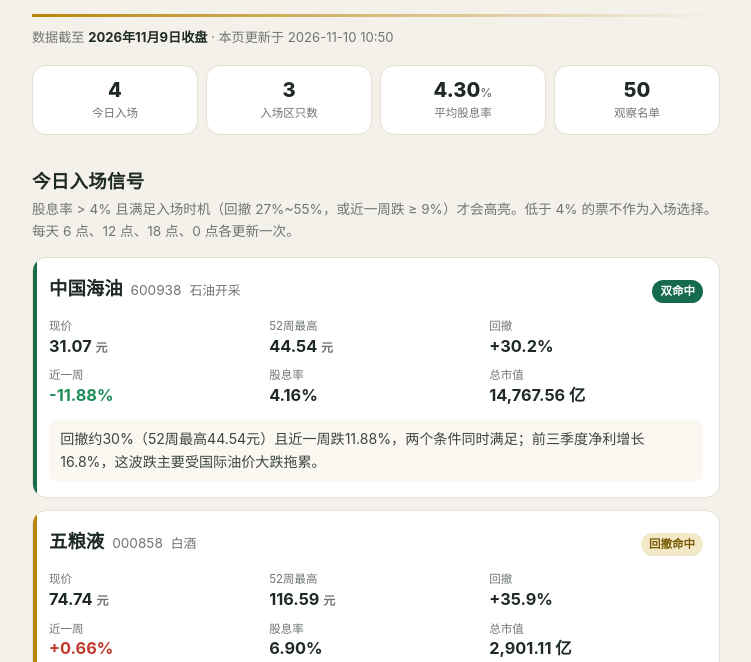
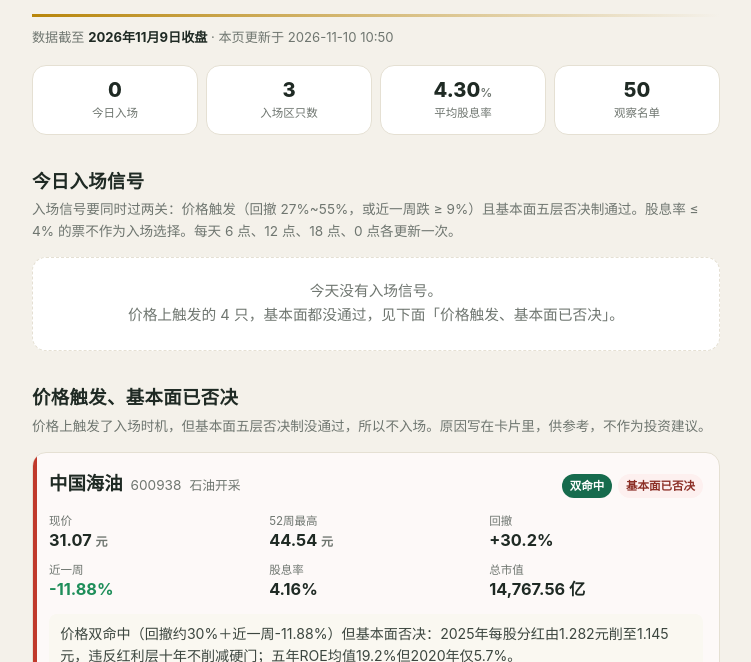
Before and after one commit to StellarLucas/brich, a plain HTML site: page index.html in a window 1280 px wide. Shown: the part 138-800 px from the top of the page, without its empty margins (264-1015 px from the left). Drawn offline with Linux system fonts and the light colour scheme.

Commit message:
Fundamental gate: entry signals now require price trigger + 5-layer pass

```diff
--- a/index.html
+++ b/index.html
@@ -66,6 +66,11 @@
   .up{color:var(--red)} .down{color:var(--down)}
   .hit-reason{font-size:.88rem; color:#3c463f; background:#faf8f1; border-radius:8px;
     padding:.55rem .7rem; margin-top:.85rem}
+  .hit.vetoed::before{background:#c0392b}
+  .hit.vetoed{background:#fdf9f8}
+  .badge.vetoed{background:#fdf0ef; color:#8c2f26}
+  .badge.fundbuy{background:#e3f0e8; color:var(--green)}
+  .hit-outlook{font-size:.85rem; color:var(--muted); margin-top:.5rem}
 
   /* ---------- news ---------- */
   .news-filters{display:flex; gap:.45rem; flex-wrap:wrap; margin-bottom:.7rem}
@@ -199,8 +204,20 @@
 
   <section id="sec-hits">
     <h2>今日入场信号</h2>
-    <p class="sec-sub">股息率 &gt; 4% 且满足入场时机（回撤 27%~55%，或近一周跌 ≥ 9%）才会高亮。低于 4% 的票不作为入场选择。每天 6 点、12 点、18 点、0 点各更新一次。</p>
+    <p class="sec-sub">入场信号要同时过两关：价格触发（回撤 27%~55%，或近一周跌 ≥ 9%）且基本面五层否决制通过。股息率 ≤ 4% 的票不作为入场选择。每天 6 点、12 点、18 点、0 点各更新一次。</p>
     <div id="hits"></div>
+  </section>
+
+  <section id="sec-vetoed">
+    <h2>价格触发、基本面已否决</h2>
+    <p class="sec-sub">价格上触发了入场时机，但基本面五层否决制没通过，所以不入场。原因写在卡片里，供参考，不作为投资建议。</p>
+    <div id="vetoed"></div>
+  </section>
+
+  <section id="sec-fundbuy">
+    <h2>基本面可买入，等价格时机</h2>
+    <p class="sec-sub">基本面五层都通过的票，但今天价格上还没触发入场时机（回撤不够深、也没急跌），先放着等。</p>
+    <div id="fundbuy"></div>
   </section>
 
   <section>
@@ -327,9 +344,10 @@
         <li><b>只看权重高分红股</b>：沪深 300 成分、股息率 ≥ 3%，按总市值取前 50 只，名单叫 q50。</li>
         <li><b>入场时机一 · 回撤</b>：相对 52 周最高价回撤 30%~50%（容差后执行区间 27%~55%）。</li>
         <li><b>入场时机二 · 急跌</b>：近一周（5 个交易日）跌幅 ≥ 10%（容差后执行下限 9%）。</li>
-        <li><b>或关系</b>：先过 4% 门槛，再满足任一时机即入场信号。</li>
+        <li><b>或关系</b>：先过 4% 门槛，再满足任一时机即价格触发。</li>
+        <li><b>基本面把关</b>：价格触发后，还要过基本面五层否决制（理解、行业、护城河、财报、红利；方法见分析方法论），全部通过才显示为入场信号；没通过的进「价格触发、基本面已否决」，并写明原因。</li>
       </ol>
-      <p class="pick">每天最多报一只：优先选同时满足两个时机的；没有就选回撤最深的；回撤一个没有，就选一周跌得最深的。同一只 3 天内不重复报。入选的必须先过股息率 4% 的门槛。</p>
+      <p class="pick">入场信号 = 价格触发 + 基本面通过，两关都过才报。每天最多报一只：优先选同时满足两个时机的；没有就选回撤最深的；回撤一个没有，就选一周跌得最深的。同一只 3 天内不重复报。入选的必须先过股息率 4% 的门槛。</p>
     </div>
   </section>
 
@@ -367,47 +385,135 @@
     return Math.round(n).toLocaleString("zh-CN");
   }
 
-  fetch("data.json", {cache:"no-store"}).then(function(r){
-    if(!r.ok) throw new Error("data.json 未找到");
-    return r.json();
-  }).then(function(d){
+  Promise.all([
+    fetch("data.json", {cache:"no-store"}).then(function(r){
+      if(!r.ok) throw new Error("data.json 未找到");
+      return r.json();
+    }),
+    fetch("analysis.json", {cache:"no-store"}).then(function(r){
+      return r.ok ? r.json() : null;
+    }).catch(function(){ return null; })
+  ]).then(function(res){
+    var d = res[0];
+    var a = res[1];
     var meta = d.meta || {};
     var wl = d.watchlist || [];
     var hits = d.hits || [];
+    var signals = (a && a.signals) || [];
+    var analysisOk = !!(a && a.signals);
+    var entrySignals, vetoedSignals, fundBuy;
+    if(analysisOk){
+      entrySignals = signals.filter(function(s){ return s.entry; });
+      vetoedSignals = signals.filter(function(s){ return !s.entry; });
+      var signalCodes = {};
+      signals.forEach(function(s){ signalCodes[s.code] = 1; });
+      fundBuy = (a.stocks || []).filter(function(s){
+        return s.verdict === "可买入" && !signalCodes[s.code];
+      });
+    } else {
+      entrySignals = hits.map(function(h){
+        return {code:h.code, name:h.name, industry:h.industry, price_trigger:h.trigger, reason:h.reason, outlook:""};
+      });
+      vetoedSignals = [];
+      fundBuy = [];
+    }
     el("updated").innerHTML = "数据截至 <b>" + (meta.data_date_label||meta.data_date||"") + "</b> · 本页更新于 " + (meta.updated_at||"");
     el("stat-count").textContent = wl.length;
     el("stat-yield").innerHTML = (meta.avg_yield!==undefined ? meta.avg_yield.toFixed(2) + "<small>%</small>" : "—");
-    el("stat-hits").textContent = hits.length;
+    el("stat-hits").textContent = entrySignals.length;
+
+    function hitByCode(code){
+      for(var i=0;i<hits.length;i++){ if(hits[i].code===code) return hits[i]; }
+      return null;
+    }
+    function wlByCode(code){
+      for(var i=0;i<wl.length;i++){ if(wl[i].code===code) return wl[i]; }
+      return null;
+    }
+    function triggerCode(t){
+      if(t==="both"||t==="双命中") return "both";
+      if(t==="drawdown"||t==="回撤") return "drawdown";
+      if(t==="weekly"||t==="一周跌幅") return "weekly";
+      return "weekly";
+    }
+    function signalCard(sig, vetoedFlag){
+      var h = hitByCode(sig.code);
+      var w = wlByCode(sig.code) || {};
+      var price = h ? h.price : w.price;
+      var high52 = h ? h.high52 : null;
+      var drawdown = h ? h.drawdown : w.drawdown;
+      var weekly = h ? h.weekly : w.weekly;
+      var yieldV = h ? h.yield : w.yield;
+      var mcap = h ? h.mcap : w.mcap;
+      var tc = triggerCode(sig.price_trigger || sig.trigger);
+      var badges = badge(tc) + (vetoedFlag ? ' <span class="badge vetoed">基本面已否决</span>' : '');
+      return '<article class="hit ' + (tc==="both"?"both":"") + (vetoedFlag?" vetoed":"") + '">' +
+        '<div class="hit-head"><span class="hit-name">' + sig.name + '</span>' +
+        '<span class="hit-code">' + sig.code + '</span>' +
+        '<span class="hit-ind">' + (sig.industry || (h&&h.industry) || "") + '</span>' +
+        '<span class="badges">' + badges + '</span></div>' +
+        '<div class="metrics">' +
+          '<div class="metric"><div class="k">现价</div><div class="v">' + (price!==undefined&&price!==null?price:"—") + ' <small>元</small></div></div>' +
+          '<div class="metric"><div class="k">52周最高</div><div class="v">' + (high52||"—") + ' <small>元</small></div></div>' +
+          '<div class="metric"><div class="k">回撤</div><div class="v">' + pct(drawdown,1) + '</div></div>' +
+          '<div class="metric"><div class="k">近一周</div><div class="v ' + cls(weekly) + '">' + pct(weekly) + '</div></div>' +
+          '<div class="metric"><div class="k">股息率</div><div class="v">' + (yieldV!==undefined&&yieldV!==null? yieldV.toFixed(2)+"%" : "—") + '</div></div>' +
+          '<div class="metric"><div class="k">总市值</div><div class="v">' + money(mcap) + '</div></div>' +
+        '</div>' +
+        (sig.reason ? '<div class="hit-reason">' + sig.reason + '</div>' : '') +
+        (sig.outlook ? '<div class="hit-outlook">' + sig.outlook + '</div>' : '') +
+      '</article>';
+    }
     var valueCount = wl.filter(function(w){ return w.drawdown!==null && w.drawdown!==undefined && w.drawdown>=27 && w.yield>4; }).length;
     el("stat-value").textContent = valueCount;
 
-    /* ---- hits ---- */
+    /* ---- hits (entry signals: price trigger + fundamental pass) ---- */
     var hitsBox = el("hits");
-    if(!hits.length){
-      hitsBox.innerHTML = '<div class="empty">今天没有可入场的股票。<br>q50 里股息率过 4% 的票，既没有回撤进区间，也没有一周急跌超 9% 的。</div>';
+    if(!entrySignals.length){
+      hitsBox.innerHTML = '<div class="empty">今天没有入场信号。<br>' + (vetoedSignals.length ? '价格上触发的 ' + vetoedSignals.length + ' 只，基本面都没通过，见下面「价格触发、基本面已否决」。' : 'q50 里股息率过 4% 的票，既没有回撤进区间，也没有一周急跌超 9% 的。') + '</div>';
     } else {
-      hitsBox.innerHTML = hits.map(function(h){
-        return '<article class="hit ' + (h.trigger==="both"?"both":"") + '">' +
-          '<div class="hit-head"><span class="hit-name">' + h.name + '</span>' +
-          '<span class="hit-code">' + h.code + '</span>' +
-          '<span class="hit-ind">' + (h.industry||"") + '</span>' +
-          '<span class="badges">' + badge(h.trigger) + '</span></div>' +
+      hitsBox.innerHTML = entrySignals.map(function(s){ return signalCard(s, false); }).join("");
+    }
+
+    /* ---- vetoed (price trigger but fundamental fail) ---- */
+    var vetoedBox = el("vetoed");
+    if(!vetoedSignals.length){
+      vetoedBox.innerHTML = '<div class="empty">今天没有被基本面否决的价格触发。</div>';
+    } else {
+      vetoedBox.innerHTML = vetoedSignals.map(function(s){ return signalCard(s, true); }).join("");
+    }
+
+    /* ---- fundamental buy, waiting for price ---- */
+    var fundBox = el("fundbuy");
+    if(!fundBuy.length){
+      fundBox.innerHTML = '<div class="empty">目前没有基本面通过、只等价格时机的票。</div>';
+    } else {
+      fundBox.innerHTML = fundBuy.map(function(s){
+        var w = wlByCode(s.code) || {};
+        var fv = (s.fair_value!==null&&s.fair_value!==undefined) ? s.fair_value + " 元" : "—";
+        var star = (s.morningstar_star!==null&&s.morningstar_star!==undefined) ? s.morningstar_star + " 星" : "—";
+        var pfv = (s.price_to_fv!==null&&s.price_to_fv!==undefined) ? s.price_to_fv.toFixed(2) : "—";
+        return '<article class="hit">' +
+          '<div class="hit-head"><span class="hit-name">' + s.name + '</span>' +
+          '<span class="hit-code">' + s.code + '</span>' +
+          '<span class="hit-ind">' + (s.industry||"") + '</span>' +
+          '<span class="badges"><span class="badge fundbuy">基本面可买入</span></span></div>' +
           '<div class="metrics">' +
-            '<div class="metric"><div class="k">现价</div><div class="v">' + h.price + ' <small>元</small></div></div>' +
-            '<div class="metric"><div class="k">52周最高</div><div class="v">' + (h.high52||"—") + ' <small>元</small></div></div>' +
-            '<div class="metric"><div class="k">回撤</div><div class="v">' + pct(h.drawdown,1) + '</div></div>' +
-            '<div class="metric"><div class="k">近一周</div><div class="v ' + cls(h.weekly) + '">' + pct(h.weekly) + '</div></div>' +
-            '<div class="metric"><div class="k">股息率</div><div class="v">' + (h.yield!==undefined? h.yield.toFixed(2)+"%" : "—") + '</div></div>' +
-            '<div class="metric"><div class="k">总市值</div><div class="v">' + money(h.mcap) + '</div></div>' +
+            '<div class="metric"><div class="k">现价</div><div class="v">' + (w.price!==undefined&&w.price!==null?w.price:"—") + ' <small>元</small></div></div>' +
+            '<div class="metric"><div class="k">回撤</div><div class="v">' + pct(w.drawdown,1) + '</div></div>' +
+            '<div class="metric"><div class="k">股息率</div><div class="v">' + (w.yield!==undefined&&w.yield!==null? w.yield.toFixed(2)+"%" : "—") + '</div></div>' +
+            '<div class="metric"><div class="k">护城河</div><div class="v">' + (s.moat||"—") + '</div></div>' +
+            '<div class="metric"><div class="k">公允价值</div><div class="v">' + fv + '</div></div>' +
+            '<div class="metric"><div class="k">晨星评级 / P/FV</div><div class="v">' + star + ' / ' + pfv + '</div></div>' +
           '</div>' +
-          (h.reason ? '<div class="hit-reason">' + h.reason + '</div>' : '') +
+          (s.note ? '<div class="hit-reason">' + s.note + '</div>' : '') +
         '</article>';
       }).join("");
     }
 
     /* ---- discount ranking ---- */
     var hitSet = {};
-    hits.forEach(function(h){ hitSet[h.code] = 1; });
+    entrySignals.forEach(function(s){ hitSet[s.code] = 1; });
     var disc = wl.filter(function(w){ return w.drawdown!==null && w.drawdown!==undefined; })
                  .sort(function(a,b){ return b.drawdown - a.drawdown; }).slice(0,8);
     var discBox = el("discount-list");
@@ -427,7 +533,7 @@
       }).join("");
     }
     var missing = wl.filter(function(w){ return w.drawdown===null||w.drawdown===undefined; }).length;
-    el("discount-note").textContent = "榜单只含已核对 52 周最高价的票（" + disc.length + " 只已核对，" + missing + " 只采集中），每天检查时补齐。「可入场」指股息率 > 4% 且已触发入场时机；「股息不足」指股息率 ≤ 4%，不作为入场选择。";
+    el("discount-note").textContent = "榜单只含已核对 52 周最高价的票（" + disc.length + " 只已核对，" + missing + " 只采集中），每天检查时补齐。「可入场」指股息率 > 4% 且价格与基本面都通过；「股息不足」指股息率 ≤ 4%，不作为入场选择。";
 
     /* ---- weekly drop ranking ---- */
     var drops = wl.filter(function(w){ return w.weekly!==null && w.weekly!==undefined; })
```
